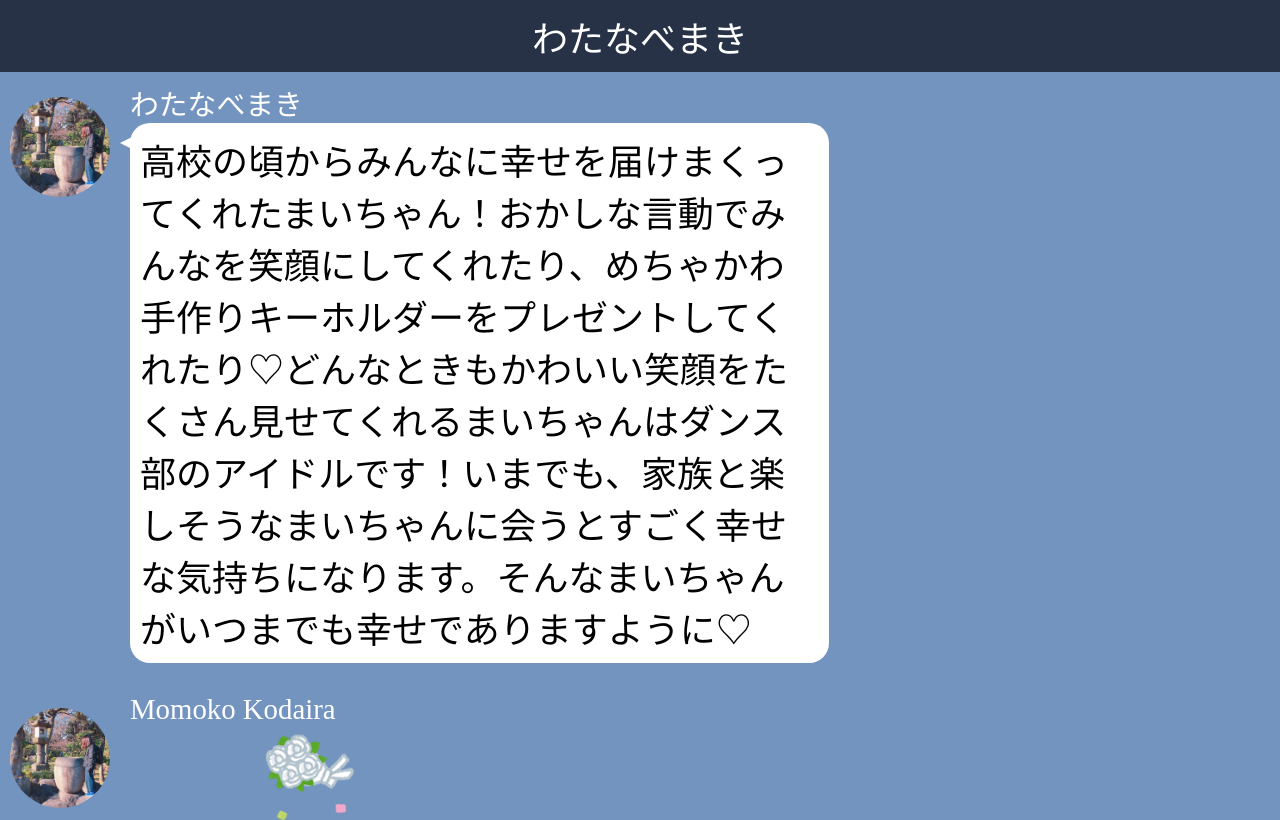
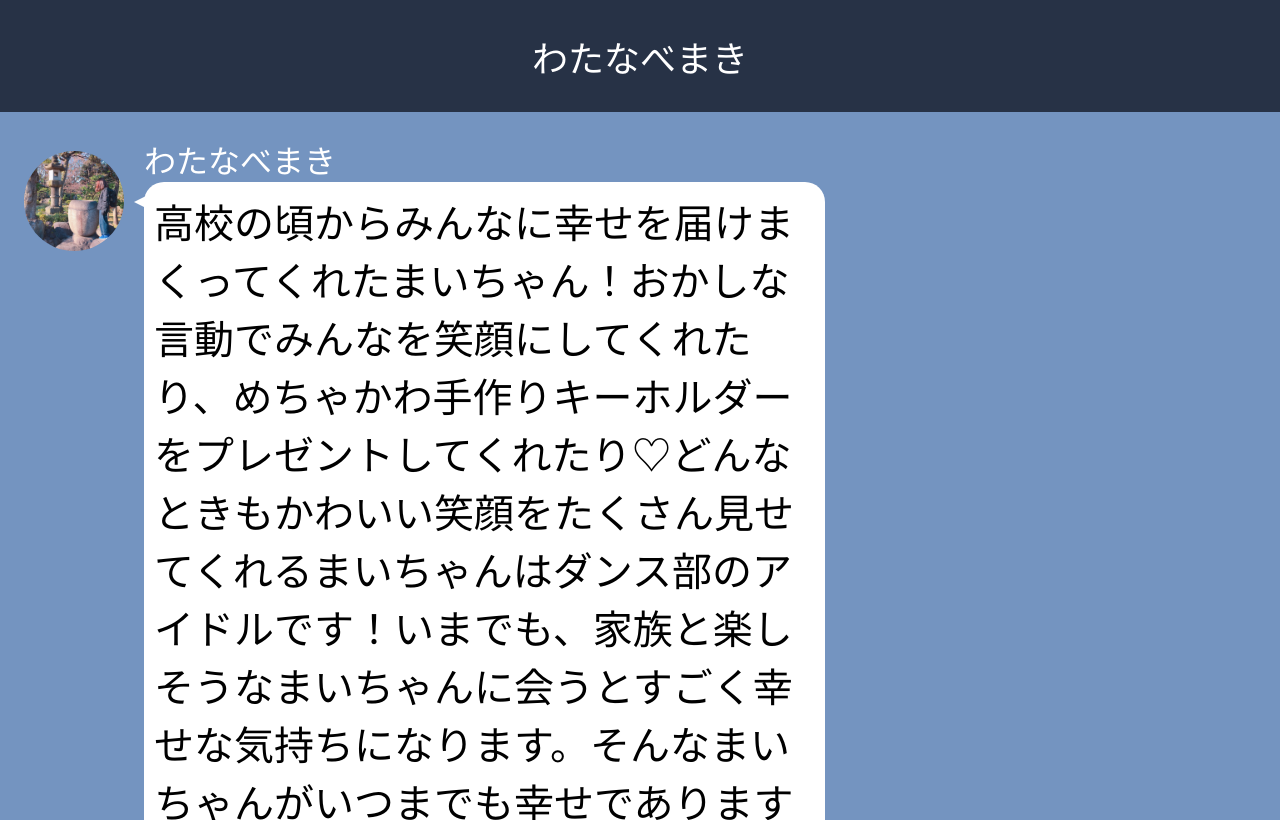
Before and after one commit to ikeda-wedding-party/ikeda-wedding-2nd-party, a plain HTML site: page line/maki.html in a window 1280 px wide. Shown: the top 820 px of the page. Drawn offline with Linux system fonts and the light colour scheme.

Commit message:
font-family

```diff
--- a/css/line_style.css
+++ b/css/line_style.css
@@ -7,6 +7,7 @@ body{
     padding: 0;
     background:#7494c0;
     color:black;
+    font-family: "游ゴシック体", YuGothic, "YuGothic M", sans-serif;
 }
 
 /*	サイト名やタイトル
@@ -32,7 +33,7 @@ body{
 /* タイトル部分 */
 .line__container .line__title {
   background: #273246;
-  padding: 10px;
+  padding: 30px;
   text-align: center;
   font-size: 150%;
   color: #ffffff;
@@ -50,7 +51,7 @@ body{
 
 /* 会話部分 */
 .line__container .line__contents {
-  padding: 10px;
+  padding: 24px;
   overflow: hidden;
   /*line-height: 150%;*/
 }
@@ -73,7 +74,7 @@ body{
     margin-bottom: 30px;
     max-width: 65%;
     clear: both;
-    font-size: 36px
+    font-size: 40px
 }
 
 /* アイコン画像 */
```
